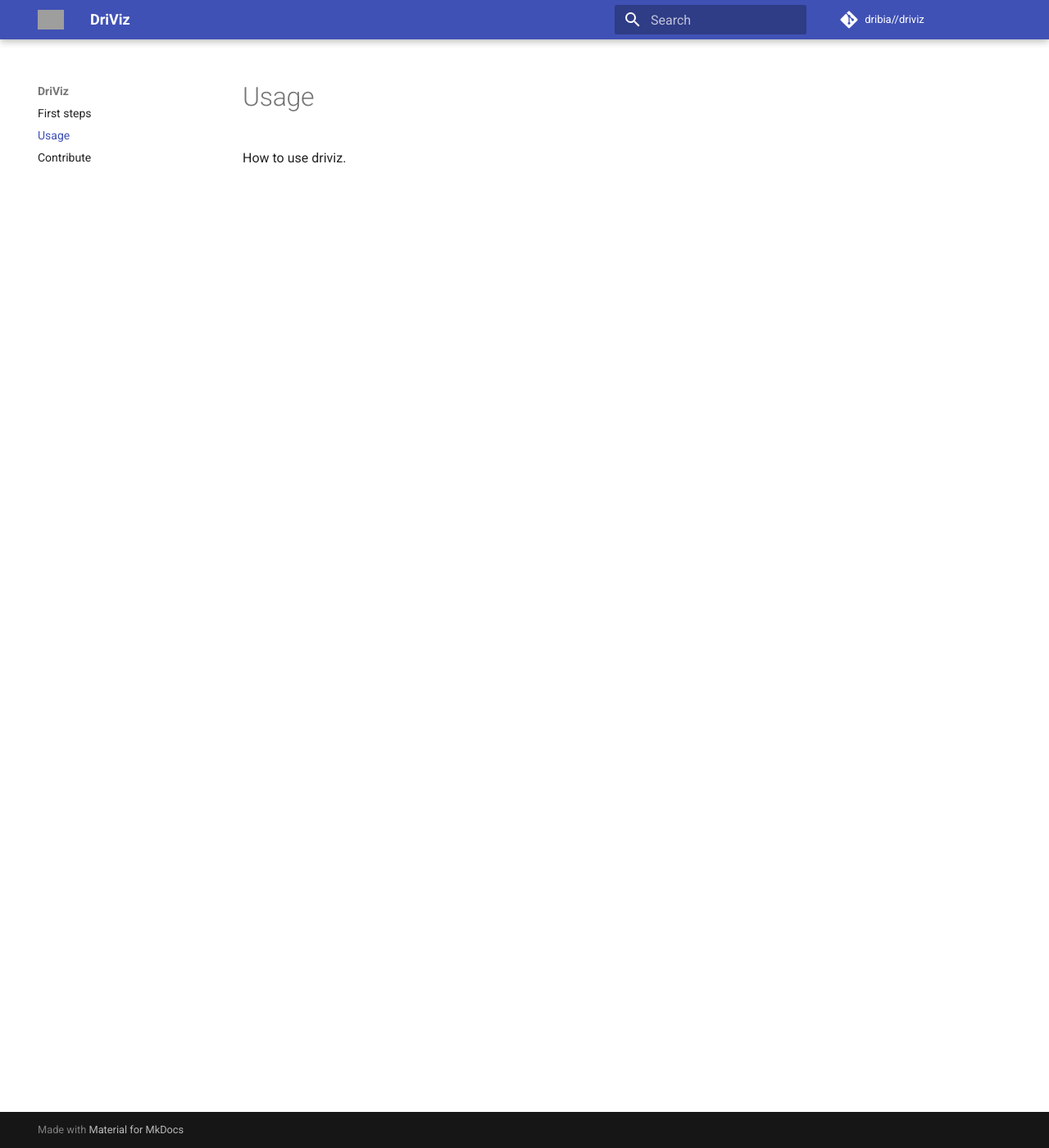
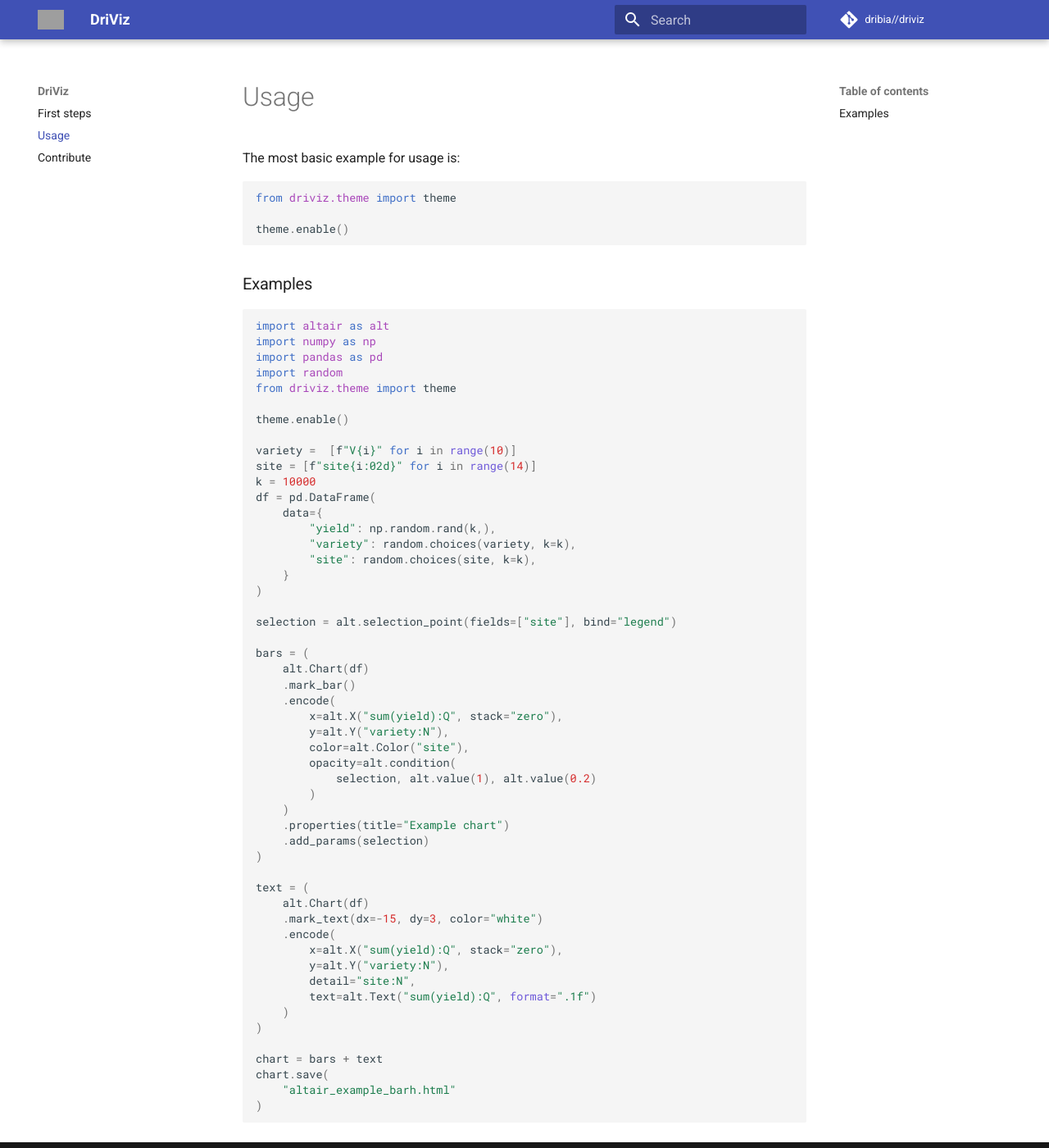
Before and after one commit to dribia/driviz, an MkDocs documentation site: the page built from docs/usage.md, in a window 1280 px wide and 1400 px high. Shown: the whole window at 82% size. Built offline with MkDocs 1.6.1 and Material for MkDocs 9.7.7, drawn with Linux system fonts in a browser that asks for light colours; comment, search, counter and statistics services are not loaded; grey boxes are pictures that could not be loaded.

Commit message:
Add more complex example in usage page.

````diff
--- a/docs/usage.md
+++ b/docs/usage.md
@@ -1 +1,61 @@
-How to use driviz.
+The most basic example for usage is:
+```python
+from driviz.theme import theme
+
+theme.enable()
+```
+
+### Examples
+```python
+import altair as alt
+import numpy as np
+import pandas as pd
+import random
+from driviz.theme import theme
+
+theme.enable()
+
+variety =  [f"V{i}" for i in range(10)]
+site = [f"site{i:02d}" for i in range(14)]
+k = 10000
+df = pd.DataFrame(
+    data={
+        "yield": np.random.rand(k,),
+        "variety": random.choices(variety, k=k),
+        "site": random.choices(site, k=k),
+    }
+)
+
+selection = alt.selection_point(fields=["site"], bind="legend")
+
+bars = (
+    alt.Chart(df)
+    .mark_bar()
+    .encode(
+        x=alt.X("sum(yield):Q", stack="zero"),
+        y=alt.Y("variety:N"),
+        color=alt.Color("site"),
+        opacity=alt.condition(
+            selection, alt.value(1), alt.value(0.2)
+        )
+    )
+    .properties(title="Example chart")
+    .add_params(selection)
+)
+
+text = (
+    alt.Chart(df)
+    .mark_text(dx=-15, dy=3, color="white")
+    .encode(
+        x=alt.X("sum(yield):Q", stack="zero"),
+        y=alt.Y("variety:N"),
+        detail="site:N",
+        text=alt.Text("sum(yield):Q", format=".1f")
+    )
+)
+
+chart = bars + text
+chart.save(
+    "altair_example_barh.html"
+)
+```
````
